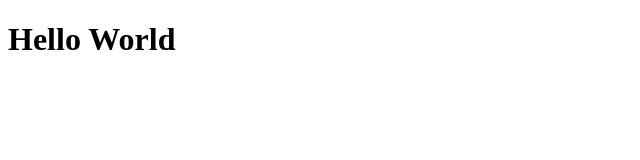
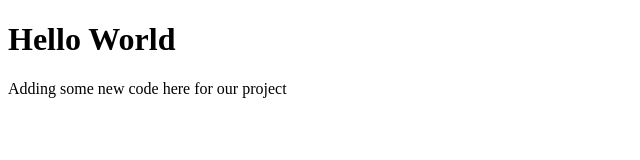
Before and after one commit to Andrewgl22/GroupProjTest, a plain HTML site: page index.html in a window 1280 px wide. Shown: the whole page, without its empty margins (0-640 px from the left). Drawn offline with Linux system fonts and the light colour scheme.

Commit message:
added paragraph

```diff
--- a/index.html
+++ b/index.html
@@ -8,5 +8,6 @@
 </head>
 <body>
     <h1>Hello World</h1>
+    <p>Adding some new code here for our project</p>
 </body>
 </html>
```
